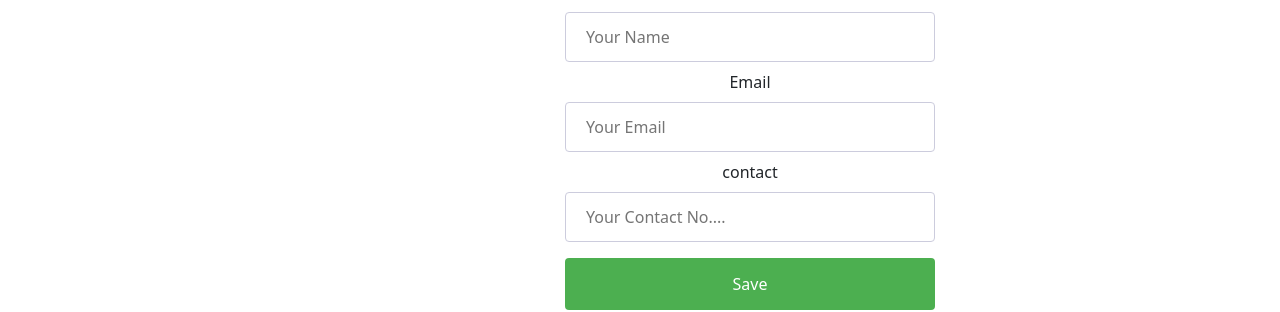
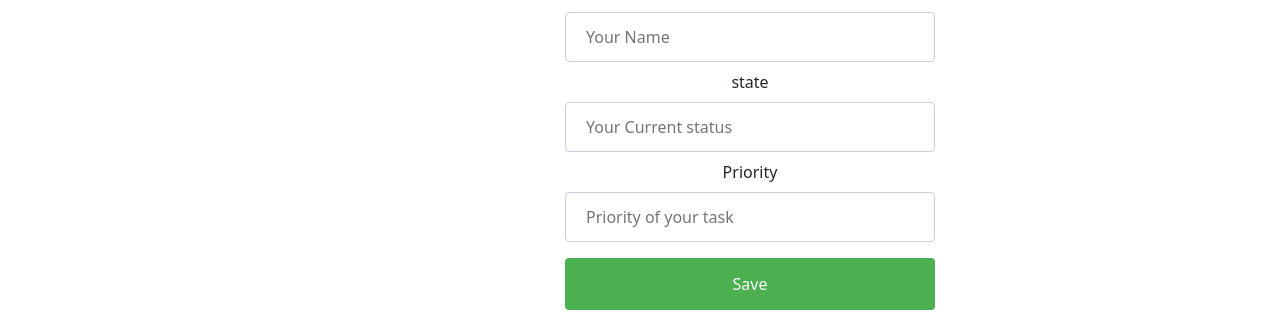
Before and after one commit to Allan2024/firebase-crud-operation, a React (Create React App) app: page /add in a window 1280 px wide. Shown: the part 252-564 px from the top of the page. Built offline with nearby package versions, Linux system fonts and the light colour scheme; no server answers; the database is empty.

Commit message:
new commit

```diff
--- a/src/pages/AddEdit.js
+++ b/src/pages/AddEdit.js
@@ -5,8 +5,8 @@ import{toast} from "react-toastify";
 import './AddEdit.css';
 const initialState={
     name:"",
-    email:"",
-    contact:""
+    status:"",
+    priority:""
 
 }
 
@@ -14,7 +14,7 @@ export const AddEdit = () => {
     const[state,setstate] = useState(initialState);
     const[data,setData] = useState({});
 
-    const {name,email,contact}= state;
+    const {name,status,priority}= state;
 
     const navigate = useNavigate();
 
@@ -51,7 +51,7 @@ return() => {
     };
     const handleSubmit =(e) =>{
       e.preventDefault();
-      if(!name || !email || !contact){
+      if(!name || !status || !priority){
         toast.error("Please provide value in each input field")
       } else{
         if(!id){
@@ -99,23 +99,23 @@ value={name || ""}
 onChange={handleInputChange}
 />
 
-<label htmlFor="email">Email</label>
+<label htmlFor="status">state</label>
 <input
-type="email"
-id="email"
-name="email"
-placeholder='Your Email'
-value={email || ""}
+type="text"
+id="status"
+name="status"
+placeholder='Your Current status'
+value={status || ""}
 onChange={handleInputChange}
 />
 
-<label htmlFor="contact">contact</label>
+<label htmlFor="Priority">Priority</label>
 <input
 type="number"
-id="contact"
-name="contact"
-placeholder='Your Contact No....'
-value={contact || ""}
+id="priority"
+name="priority"
+placeholder='Priority of your task'
+value={priority || ""}
 onChange={handleInputChange}
 />
 <input type="submit" value={id ? "Update" : "Save"} />
--- a/src/pages/Home.js
+++ b/src/pages/Home.js
@@ -72,8 +72,8 @@ setData({});
   <tr>
     <th style={{textAlign: "center"}}>No.</th>
     <th style={{textAlign: "center"}}>Name</th>
-    <th style={{textAlign: "center"}}>Email</th>
-    <th style={{textAlign: "center"}}>Contact</th>
+    <th style={{textAlign: "center"}}>Status</th>
+    <th style={{textAlign: "center"}}>Priority</th>
    {!sort && ( <th style={{textAlign: "center"}}>Action</th>)}
   </tr>
 </thead>
@@ -84,8 +84,8 @@ setData({});
     <tr key={id}>
       <th scope="row">{index+1}</th>
       <td>{data[id].name}</td>
-      <td>{data[id].email}</td>
-      <td>{data[id].contact}</td>
+      <td>{data[id].status}</td>
+      <td>{data[id].priority}</td>
       <td>
         <Link to={`/update/$(id)`}>
         <button className='btn btn-edit'> Edit </button>
@@ -112,8 +112,8 @@ setData({});
         <tr key={index}>
       <th scope="row">{index+1}</th>
       <td>{item.name}</td>
-      <td>{item.email}</td>
-      <td>{item.contact}</td>
+      <td>{item.status}</td>
+      <td>{item.priority}</td>
       </tr>
       )
     })}
@@ -127,9 +127,9 @@ setData({});
     <select className='dropdown' name='colValue' onChange={handleChange}>
       <option> Please Select </option>
       <option value="name"> Name</option>
-      <option value="email"> Email</option>
+      <option value="status"> Status</option>
       <option value="contact">Contact</option>
-      <option value= "status">Status</option>
+      <option value= "priority">Priority</option>
     </select>
     <button className='btn btn-reset' onClick={handleReset}>Reset</button>
     <br/>
```
